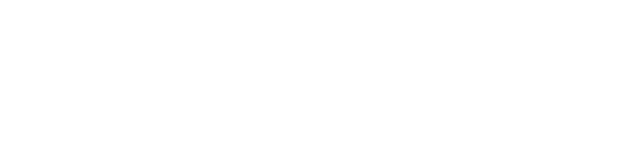
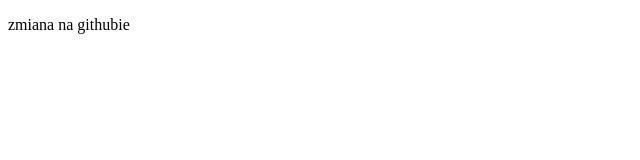
Before and after one commit to PaulinaOgloza/GitKurs, a plain HTML site: page index.html in a window 1280 px wide. Shown: the whole page, without its empty margins (0-640 px from the left). Drawn offline with Linux system fonts and the light colour scheme.

Commit message:
Update index.html

```diff
--- a/index.html
+++ b/index.html
@@ -7,6 +7,6 @@
     <title>Gt Kurs 4</title>
 </head>
 <body>
-
+    <p> zmiana na githubie</p>
 </body>
 </html>
```
